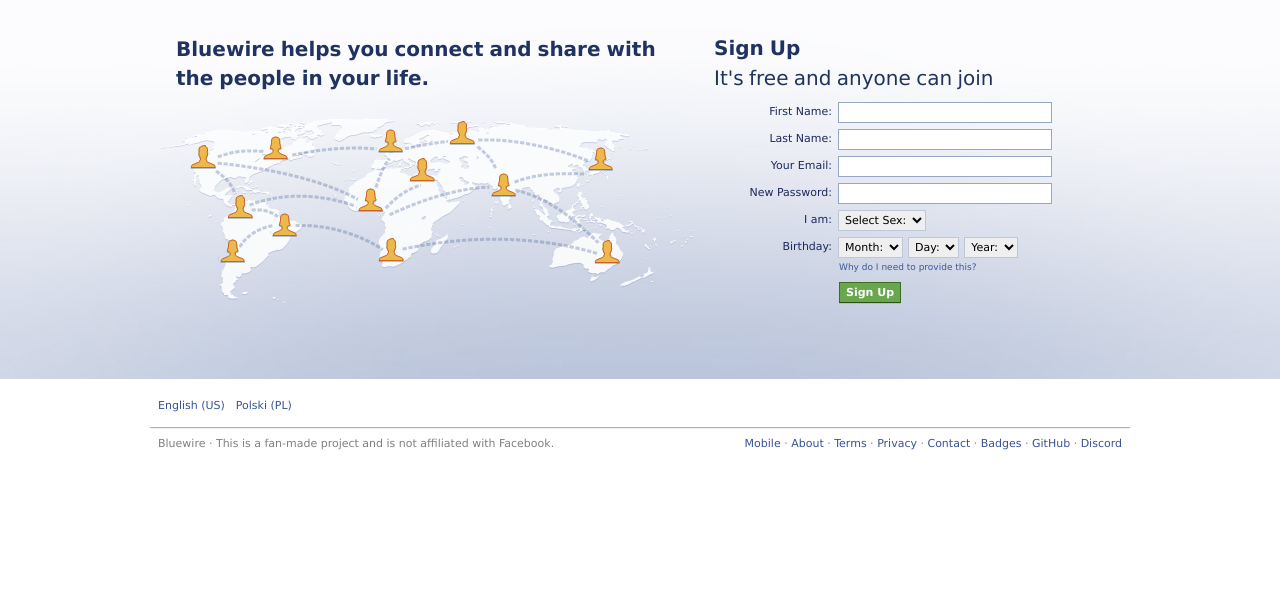
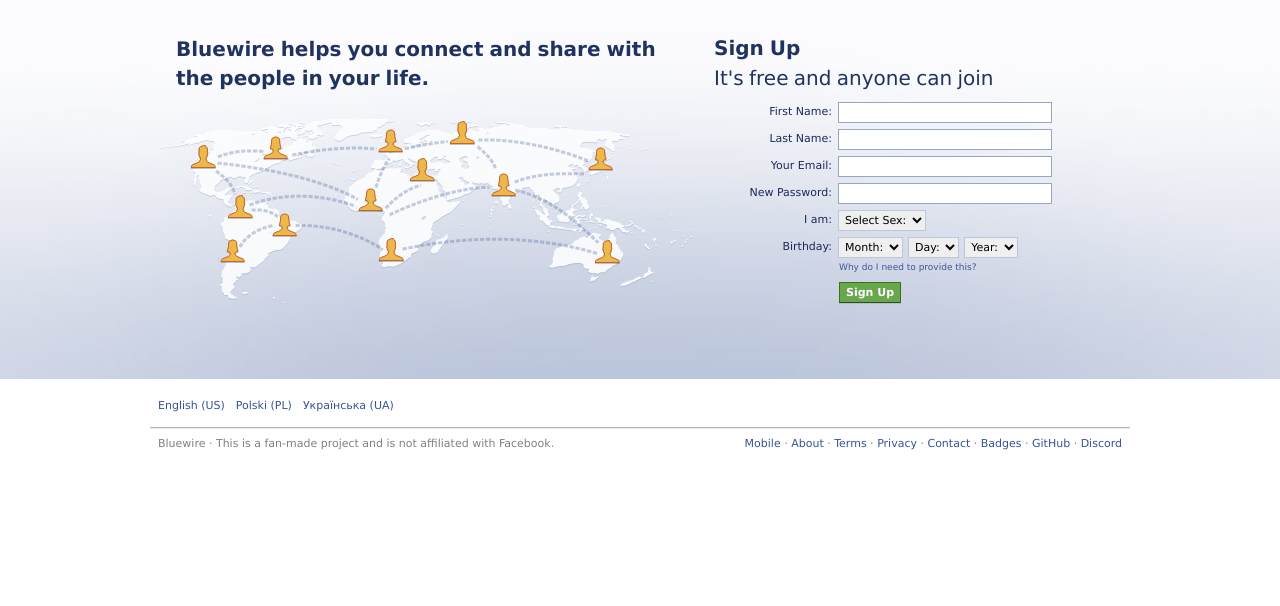
Before and after one commit to Bluewire-OSS/templates, a Flask app: page / in a window 1280 px wide. Shown: the part 85-691 px from the top of the page. Run offline with Flask 3, Linux system fonts and the light colour scheme.

Commit message:
add ua link to other pages

```diff
--- a/templates/index-pl.html
+++ b/templates/index-pl.html
@@ -140,6 +140,7 @@
             <ul>
                 <li><a href="/">English (US)</a></li>
                 <li><a href="/pl">Polski (PL)</a></li>
+                <li><a href="/ua">Українська (UA)</a></li>
             </ul>
         </div>
     </div>
--- a/templates/index.html
+++ b/templates/index.html
@@ -140,6 +140,8 @@
             <ul>
                 <li><a href="/">English (US)</a></li>
                 <li><a href="/pl">Polski (PL)</a></li>
+                <li><a href="/ua">Українська (UA)</a></li>
+
             </ul>
         </div>
     </div>
```
